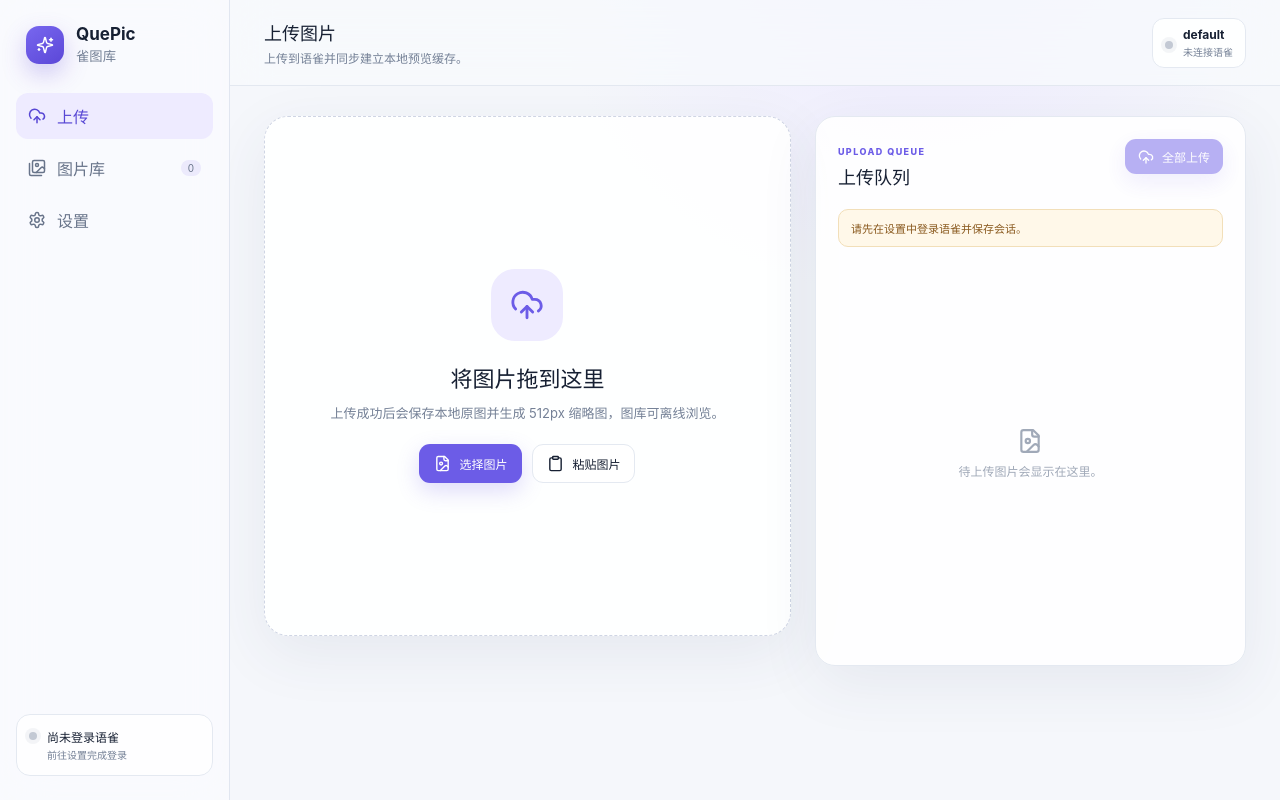
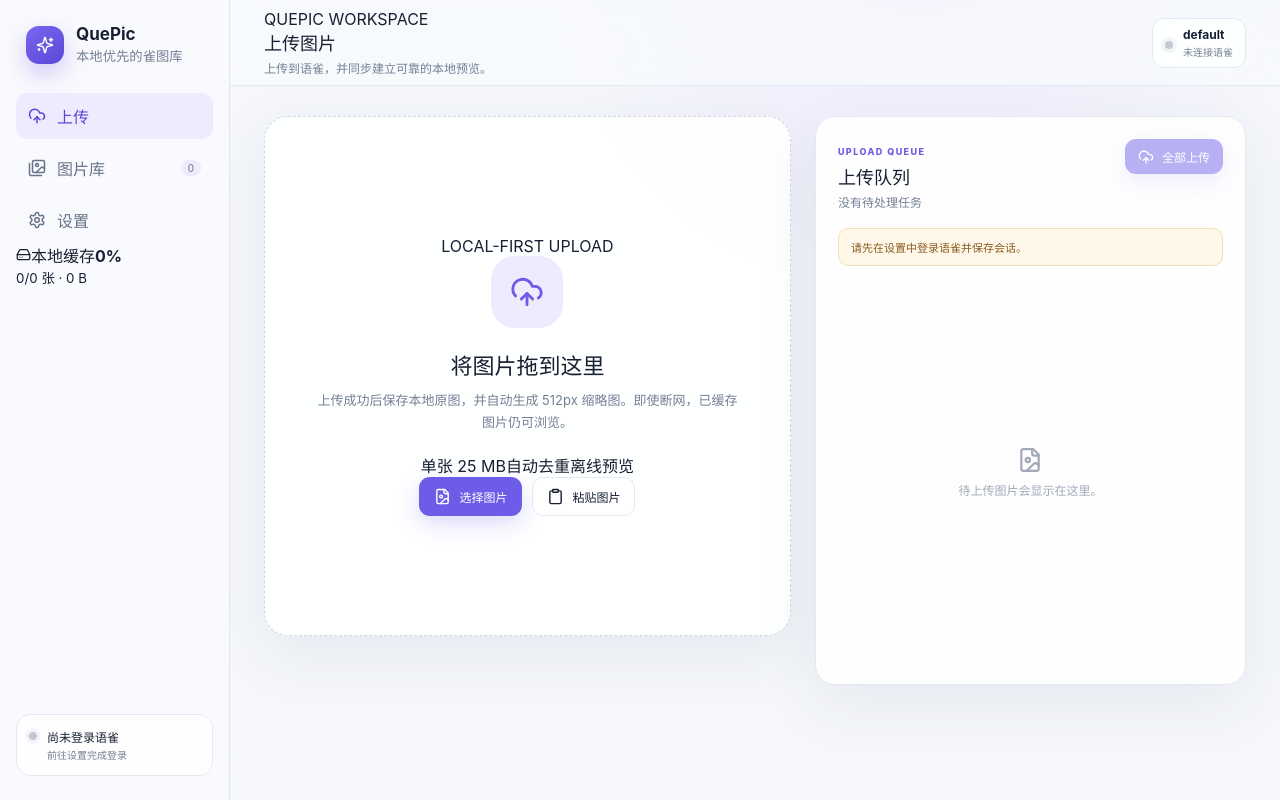
Before and after one commit to weepwood/QuePic, a React (Vite) app: page / in a window 1280 px wide. Built offline with nearby package versions, Linux system fonts and the light colour scheme.

Commit message:
优化图库与设置界面交互

```diff
--- a/src/App.tsx
+++ b/src/App.tsx
@@ -63,6 +63,11 @@ export default function App() {
   const fileInputRef = useRef<HTMLInputElement>(null);
   const previewRefreshTimerRef = useRef<number | null>(null);
 
+  const cachePercent = cacheStats.asset_count > 0
+    ? Math.round((cacheStats.cached_count / cacheStats.asset_count) * 100)
+    : 0;
+  const pendingUploadCount = queue.filter((item) => item.status === 'waiting' || item.status === 'failed').length;
+
   const showToast = useCallback((type: 'success' | 'error', text: string) => {
     setToast({ type, text });
     window.setTimeout(() => setToast(null), 4200);
@@ -117,6 +122,15 @@ export default function App() {
   useEffect(() => {
     queueRef.current = queue;
   }, [queue]);
+
+  useEffect(() => {
+    if (!selected) return undefined;
+    const handleKeyDown = (event: KeyboardEvent) => {
+      if (event.key === 'Escape') setSelected(null);
+    };
+    window.addEventListener('keydown', handleKeyDown);
+    return () => window.removeEventListener('keydown', handleKeyDown);
+  }, [selected]);
 
   useEffect(() => () => {
     queueRef.current.forEach((item) => URL.revokeObjectURL(item.previewUrl));
@@ -317,7 +331,7 @@ export default function App() {
       <aside className="sidebar">
         <div className="brand">
           <span className="brand-mark"><Sparkles size={18} /></span>
-          <div><strong>QuePic</strong><small>雀图库</small></div>
+          <div><strong>QuePic</strong><small>本地优先的雀图库</small></div>
         </div>
         <nav>
           {navItems.map(({ key, label, icon: Icon }) => (
@@ -326,15 +340,20 @@ export default function App() {
             </button>
           ))}
         </nav>
+        <div className="sidebar-cache-card">
+          <div className="sidebar-cache-heading"><HardDrive size={15} /><span>本地缓存</span><strong>{cachePercent}%</strong></div>
+          <div className="cache-progress"><span style={{ width: `${cachePercent}%` }} /></div>
+          <small>{cacheStats.cached_count}/{cacheStats.asset_count} 张 · {formatBytes(cacheStats.cache_bytes)}</small>
+        </div>
         <div className="credential-summary">
           <span className={credentialReady ? 'dot ready' : 'dot'} />
-          <div><strong>{credentialReady ? '语雀账号可用' : '尚未登录语雀'}</strong><small>{credentialReady ? `${cacheStats.cached_count}/${cacheStats.asset_count} 张已缓存` : '前往设置完成登录'}</small></div>
+          <div><strong>{credentialReady ? '语雀账号可用' : '尚未登录语雀'}</strong><small>{credentialReady ? '上传与历史回源已就绪' : '前往设置完成登录'}</small></div>
         </div>
       </aside>
 
       <main>
         <header className="topbar">
-          <div><h1>{view === 'upload' ? '上传图片' : view === 'library' ? '图片库' : '设置'}</h1><p>{view === 'upload' ? '上传到语雀并同步建立本地预览缓存。' : view === 'library' ? '优先使用本地缓存，不再直接加载防盗链地址。' : '管理语雀凭据、缓存和兼容显示选项。'}</p></div>
+          <div className="page-title"><span>QUEPIC WORKSPACE</span><h1>{view === 'upload' ? '上传图片' : view === 'library' ? '图片库' : '设置'}</h1><p>{view === 'upload' ? '上传到语雀，并同步建立可靠的本地预览。' : view === 'library' ? '本地缓存优先显示，远程链接只用于分享。' : '管理语雀凭据、缓存和兼容显示选项。'}</p></div>
           <div className="account-pill"><span className={credentialReady ? 'dot ready' : 'dot'} /><div><strong>{accountName}</strong><small>{credentialReady ? '语雀会话已安全保存' : '未连接语雀'}</small></div></div>
         </header>
 
@@ -353,9 +372,11 @@ export default function App() {
                   void addFiles(Array.from(event.target.files || []));
                   event.currentTarget.value = '';
                 }} />
+                <span className="drop-eyebrow">LOCAL-FIRST UPLOAD</span>
                 <span className="drop-icon"><UploadCloud size={34} /></span>
                 <h2>将图片拖到这里</h2>
-                <p>上传成功后会保存本地原图并生成 512px 缩略图，图库可离线浏览。</p>
+                <p>上传成功后保存本地原图，并自动生成 512px 缩略图。即使断网，已缓存图片仍可浏览。</p>
+                <div className="drop-hints"><span>单张 25 MB</span><span>自动去重</span><span>离线预览</span></div>
                 <div className="actions">
                   <button className="button primary" onClick={() => fileInputRef.current?.click()}><FileImage size={17} />选择图片</button>
                   <button className="button secondary" onClick={async () => {
@@ -377,7 +398,7 @@ export default function App() {
               </div>
 
               <div className="panel queue-panel">
-                <div className="panel-heading"><div><span>UPLOAD QUEUE</span><h2>上传队列</h2></div><button className="button primary compact" disabled={!credentialReady || !queue.some((item) => item.status === 'waiting' || item.status === 'failed')} onClick={() => void uploadAll()}><UploadCloud size={16} />全部上传</button></div>
+                <div className="panel-heading"><div><span>UPLOAD QUEUE</span><h2>上传队列</h2><p>{pendingUploadCount ? `${pendingUploadCount} 项等待处理` : '没有待处理任务'}</p></div><button className="button primary compact" disabled={!credentialReady || pendingUploadCount === 0} onClick={() => void uploadAll()}><UploadCloud size={16} />全部上传</button></div>
                 {!credentialReady && <div className="warning">请先在设置中登录语雀并保存会话。</div>}
                 {queue.length === 0 ? <div className="empty"><FileImage size={26} /><p>待上传图片会显示在这里。</p></div> : (
                   <div className="queue-list">
@@ -385,7 +406,7 @@ export default function App() {
                       <article className="queue-item" key={item.id}>
                         <img src={item.previewUrl} alt="" />
                         <div><strong>{item.file.name}</strong><small>{formatBytes(item.file.size)}{item.width && item.height ? ` · ${item.width} × ${item.height}` : ''}</small>{item.status === 'failed' && <b className="error-text">{item.error}</b>}{item.status === 'success' && <b className="success-text"><Check size={13} />{item.result?.deduplicated ? '复用历史链接并补建缓存' : '上传并缓存成功'}</b>}</div>
-                        <div className="item-actions">{item.status === 'uploading' && <LoaderCircle className="spin" size={18} />}{item.status === 'failed' && <button onClick={() => void uploadOne(item.id)}>重试</button>}{item.status === 'success' && item.result && <button title="复制 Markdown" onClick={() => void copyText(`![${item.file.name}](${item.result?.asset.remote_url})`)}><Copy size={15} /></button>}<button onClick={() => removeQueueItem(item.id)}><X size={15} /></button></div>
+                        <div className="item-actions">{item.status === 'uploading' && <LoaderCircle className="spin" size={18} />}{item.status === 'failed' && <button onClick={() => void uploadOne(item.id)}>重试</button>}{item.status === 'success' && item.result && <button title="复制 Markdown" onClick={() => void copyText(`![${item.file.name}](${item.result?.asset.remote_url})`)}><Copy size={15} /></button>}<button title="移除" onClick={() => removeQueueItem(item.id)}><X size={15} /></button></div>
                       </article>
                     ))}
                   </div>
@@ -397,10 +418,24 @@ export default function App() {
           {view === 'library' && (
             <div className="library-layout">
               <div className="library-main">
-                <div className="library-heading"><div><span>LOCAL FIRST ASSET INDEX</span><h2>所有图片</h2><p>{assets.length} 张记录 · {cacheStats.cached_count} 张已有本地缓存</p></div><label className="search"><Search size={17} /><input value={search} onChange={(event) => setSearch(event.target.value)} placeholder="搜索文件名、链接或类型" /></label></div>
-                {filteredAssets.length === 0 ? <div className="empty large"><Images size={30} /><h3>{assets.length ? '没有匹配图片' : '还没有上传记录'}</h3></div> : <div className="asset-grid">{filteredAssets.map((asset) => <button className="asset-card" key={asset.id} onClick={() => setSelected(asset)}><AssetPreview asset={asset} allowWordpressFallback={allowWordpressFallback} cacheEpoch={cacheEpoch} onCacheChanged={handlePreviewCached} /><strong>{asset.file_name}</strong><small>{asset.width && asset.height ? `${asset.width} × ${asset.height}` : asset.mime_type}</small></button>)}</div>}
+                <div className="library-heading"><div><span>LOCAL FIRST ASSET INDEX</span><h2>所有图片</h2><p>远程链接保留用于复制，预览默认从本地缓存加载。</p></div><label className="search"><Search size={17} /><input value={search} onChange={(event) => setSearch(event.target.value)} placeholder="搜索文件名、链接或类型" /></label></div>
+                <div className="library-overview">
+                  <div><Images size={18} /><span><strong>{assets.length}</strong><small>图片记录</small></span></div>
+                  <div><HardDrive size={18} /><span><strong>{cacheStats.cached_count}</strong><small>本地缓存</small></span></div>
+                  <div><Database size={18} /><span><strong>{formatBytes(cacheStats.cache_bytes)}</strong><small>缓存占用</small></span></div>
+                </div>
+                {filteredAssets.length === 0 ? <div className="empty large"><Images size={30} /><h3>{assets.length ? '没有匹配图片' : '还没有上传记录'}</h3></div> : <div className="asset-grid">{filteredAssets.map((asset) => <button className="asset-card" key={asset.id} aria-label={`查看 ${asset.file_name}`} onClick={() => setSelected(asset)}><AssetPreview asset={asset} allowWordpressFallback={allowWordpressFallback} cacheEpoch={cacheEpoch} onCacheChanged={handlePreviewCached} /><div className="asset-card-body"><strong>{asset.file_name}</strong><span className={asset.cache_status === 'ready' ? 'asset-cache-state ready' : 'asset-cache-state'}>{asset.cache_status === 'ready' ? '已缓存' : '按需缓存'}</span><small>{asset.width && asset.height ? `${asset.width} × ${asset.height}` : asset.mime_type}</small></div></button>)}</div>}
               </div>
-              {selected && <aside className="detail"><AssetPreview asset={selected} preferOriginal allowWordpressFallback={allowWordpressFallback} cacheEpoch={cacheEpoch} className="detail-preview" onCacheChanged={handlePreviewCached} /><div><span>IMAGE DETAILS</span><h3>{selected.file_name}</h3><dl><div><dt>尺寸</dt><dd>{selected.width && selected.height ? `${selected.width} × ${selected.height}` : '未知'}</dd></div><div><dt>格式</dt><dd>{selected.mime_type}</dd></div><div><dt>大小</dt><dd>{formatBytes(selected.file_size)}</dd></div><div><dt>缓存</dt><dd>{selected.cache_status === 'ready' ? formatBytes(selected.cache_bytes || 0) : '按需建立'}</dd></div><div><dt>上传时间</dt><dd>{new Date(selected.uploaded_at).toLocaleString()}</dd></div></dl><button className="button primary" onClick={() => void copyText(selected.remote_url)}><Copy size={16} />复制 URL</button><button className="button secondary" onClick={() => void copyText(`![${selected.file_name}](${selected.remote_url})`)}><Copy size={16} />复制 Markdown</button><button className="button secondary" onClick={() => window.open(selected.remote_url, '_blank')}><ExternalLink size={16} />浏览器打开</button><button className="button danger" onClick={() => void handleDeleteAsset(selected)}><Trash2 size={16} />删除本地记录和缓存</button><p>删除操作不会删除语雀服务器上的远程图片。</p></div></aside>}
+              {selected && (
+                <>
+                  <button className="detail-backdrop" aria-label="关闭图片详情" onClick={() => setSelected(null)} />
+                  <aside className="detail" aria-label="图片详情">
+                    <button className="detail-close" aria-label="关闭图片详情" onClick={() => setSelected(null)}><X size={17} /></button>
+                    <AssetPreview asset={selected} preferOriginal allowWordpressFallback={allowWordpressFallback} cacheEpoch={cacheEpoch} className="detail-preview" onCacheChanged={handlePreviewCached} />
+                    <div className="detail-body"><span>IMAGE DETAILS</span><h3>{selected.file_name}</h3><dl><div><dt>尺寸</dt><dd>{selected.width && selected.height ? `${selected.width} × ${selected.height}` : '未知'}</dd></div><div><dt>格式</dt><dd>{selected.mime_type}</dd></div><div><dt>大小</dt><dd>{formatBytes(selected.file_size)}</dd></div><div><dt>缓存</dt><dd>{selected.cache_status === 'ready' ? formatBytes(selected.cache_bytes || 0) : '按需建立'}</dd></div><div><dt>上传时间</dt><dd>{new Date(selected.uploaded_at).toLocaleString()}</dd></div></dl><button className="button primary" onClick={() => void copyText(selected.remote_url)}><Copy size={16} />复制 URL</button><button className="button secondary" onClick={() => void copyText(`![${selected.file_name}](${selected.remote_url})`)}><Copy size={16} />复制 Markdown</button><button className="button secondary" onClick={() => window.open(selected.remote_url, '_blank')}><ExternalLink size={16} />浏览器打开</button><button className="button danger" onClick={() => void handleDeleteAsset(selected)}><Trash2 size={16} />删除本地记录和缓存</button><p>删除操作不会删除语雀服务器上的远程图片。按 Esc 也可关闭详情。</p></div>
+                  </aside>
+                </>
+              )}
             </div>
           )}
 
@@ -430,7 +465,7 @@ export default function App() {
                   </div>
                   <label className="toggle-row">
                     <span><Globe2 size={17} /><span><strong>WordPress CDN 兼容兜底</strong><small>仅在本地缓存和语雀回源均失败时使用 `i3.wp.com`。敏感图片不建议开启。</small></span></span>
-                    <input type="checkbox" checked={allowWordpressFallback} onChange={(event) => handleWordpressFallbackChange(event.target.checked)} />
+                    <input className="switch-input" type="checkbox" checked={allowWordpressFallback} onChange={(event) => handleWordpressFallbackChange(event.target.checked)} />
                   </label>
                   <div className="actions"><button className="button danger" disabled={cacheBusy || cacheStats.cached_count === 0} onClick={() => void handleClearPreviewCache()}>{cacheBusy ? <LoaderCircle className="spin" size={17} /> : <Trash2 size={17} />}清理本地缓存</button></div>
                 </div>
```
